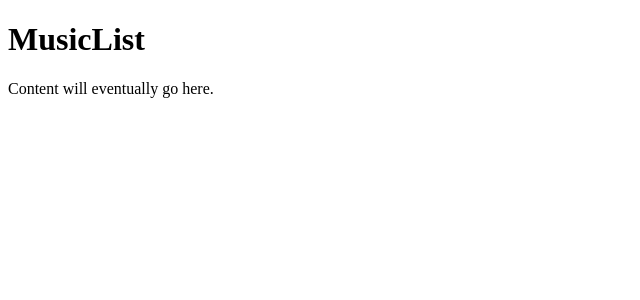
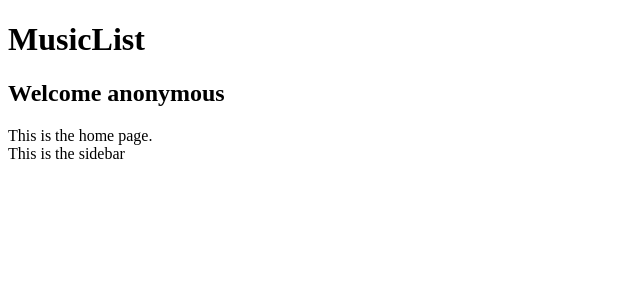
Before and after one commit to engineer-andrew/FiveMinuteReactMusicList, a React app: page / in a window 1280 px wide. Shown: the top 300 px of the page, without its empty margins (0-640 px from the left). Built offline with nearby package versions, Linux system fonts and the light colour scheme; the HTML template or start-up script is replaced by a standard one.

Commit message:
Step 30 (first basic components) complete

```diff
--- a/src/components/Template.jsx
+++ b/src/components/Template.jsx
@@ -1,12 +1,13 @@
 import React from 'react';
+
+import Header from './shared/Header';
+import HomePage from './home/HomePage';
 
 export default function Template() {
   return (
     <div className="wrapper">
-      <header>
-        <h1>MusicList</h1>
-      </header>
-      <div className="content">Content will eventually go here.</div>
+      <Header username="anonymous" />
+      <HomePage />
     </div>
   );
 }
--- /dev/null
+++ b/src/components/home/HomePage.jsx
@@ -0,0 +1,12 @@
+import React from 'react';
+
+export default function HomePage() {
+  return (
+    <section className="page-content">
+      <div className="row">
+        <div className="col-sm-12 col-lg-8">This is the home page.</div>
+        <aside className="col-sm-12 col-lg-4">This is the sidebar</aside>
+      </div>
+    </section>
+  );
+}
--- /dev/null
+++ b/src/components/shared/Header.jsx
@@ -0,0 +1,13 @@
+import React from 'react';
+
+export default function Header(props) {
+  const { username } = props;
+  return (
+    <header>
+      <h1>MusicList</h1>
+      <div className="user-menu">
+        <h2>Welcome { username }</h2>
+      </div>
+    </header>
+  );
+}
```
Also changed, not shown: src/components/account/ProfilePage.jsx (added, +12 -0 lines).
